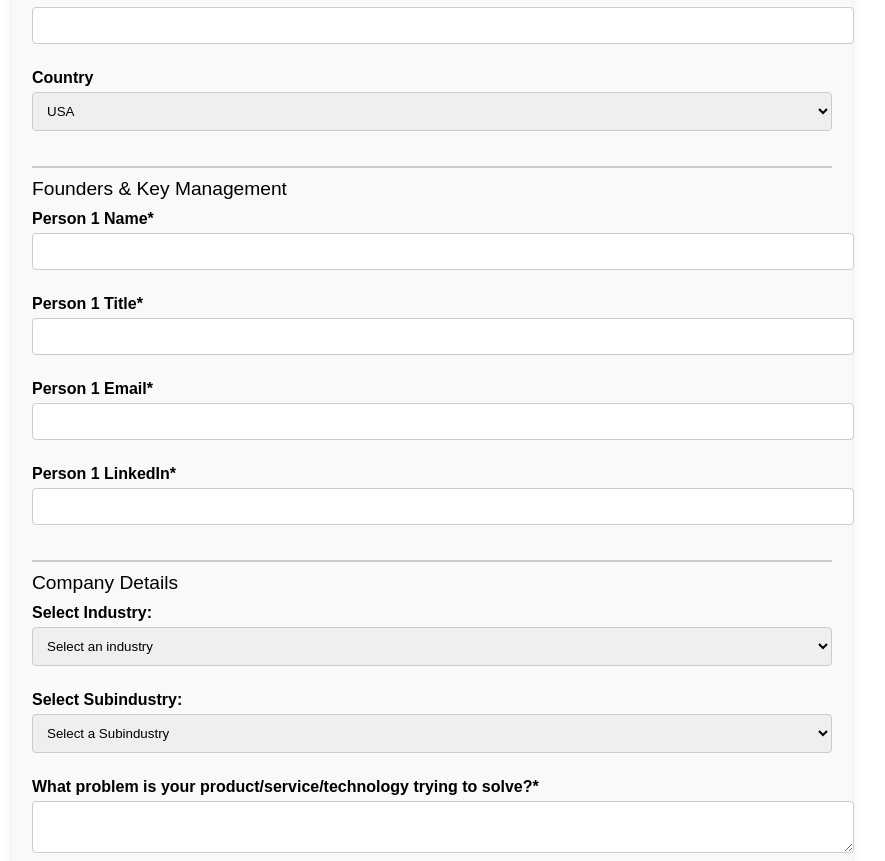
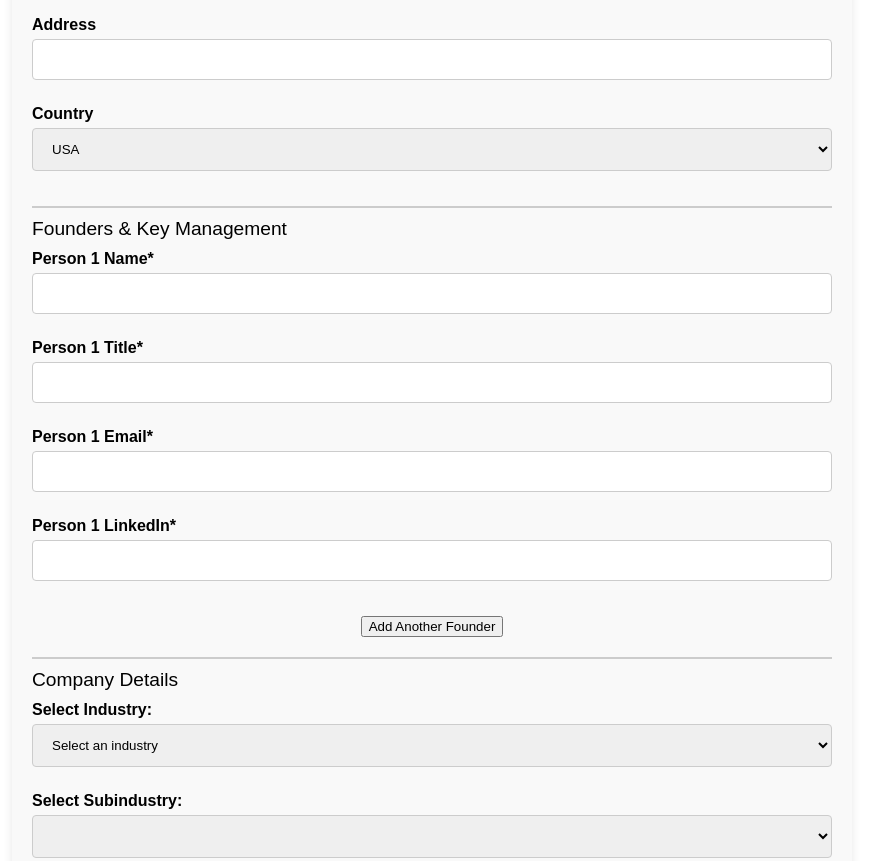
Before and after one commit to lucianlavric/familyofficeproto, a plain HTML site: page index.html in a window 1280 px wide. Shown: the part 857-1718 px from the top of the page, without its empty margins (208-1093 px from the left). Drawn offline with Linux system fonts and the light colour scheme.

Commit message:
formatted form and added extra founders section

```diff
--- a/index.html
+++ b/index.html
@@ -10,6 +10,13 @@
             font-family: Arial, sans-serif;
             margin: 0;
             padding: 20px;
+            text-align: center; /* Ensures everything is centered */
+        }
+
+        h1 {
+            margin-top: 0;
+            padding-top: 20px; /* Adjusts space at the top */
+            font-size: 2.5em; /* Makes the title larger */
         }
 
         form {
@@ -20,11 +27,14 @@
             background-color: #f9f9f9;
             border-radius: 8px;
             box-shadow: 0 2px 10px rgba(0, 0, 0, 0.1);
+            text-align: left; /* Keeps the form content left-aligned */
         }
 
-        h1 {
-            text-align: center;
-            margin-bottom: 30px;
+        .section-title {
+            font-size: 1.2em;
+            margin-top: 20px;
+            border-top: 2px solid #ccc;
+            padding-top: 10px;
         }
 
         label {
@@ -35,17 +45,11 @@
 
         input, textarea, select {
             width: 100%;
-            padding: 10px;
+            padding: 12px 15px; /* Adjusted padding for consistency */
             margin: 5px 0 15px;
             border: 1px solid #ccc;
             border-radius: 4px;
-        }
-
-        .section-title {
-            font-size: 1.2em;
-            margin-top: 20px;
-            border-top: 2px solid #ccc;
-            padding-top: 10px;
+            box-sizing: border-box; /* Ensures padding is included in the width */
         }
 
         .checkbox-group {
@@ -74,6 +78,15 @@
 
         .submit-button:hover {
             background-color: #45a049;
+        }
+
+        .input-container {
+            max-width: 500px;
+            margin: 0 auto;
+        }
+
+        .founder-section {
+            margin-bottom: 20px;
         }
     </style>
 </head>
@@ -119,6 +132,9 @@
 
     <!-- Founders & Key Management Section -->
     <div class="section-title">Founders & Key Management</div>
+
+    <!-- Founder 1 -->
+    <div class="founder-section" id="founder-1">
         <label for="founder_1_name">Person 1 Name*</label>
         <input type="text" id="founder_1_name" name="founder_1_name" required>
 
@@ -130,8 +146,12 @@
 
         <label for="founder_1_linkedin">Person 1 LinkedIn*</label>
         <input type="text" id="founder_1_linkedin" name="founder_1_linkedin" required>
+    </div>
 
-    <!-- Add additional founders (Person 2, 3) here as needed -->
+    <!-- Button to add another founder -->
+    <div class="button-container">
+        <button type="button" onclick="addFounder()">Add Another Founder</button>
+    </div>
 
     <!-- Company Details Section -->
     <div class="section-title">Company Details</div>
@@ -157,12 +177,9 @@
     </select>
 
     <!-- Dropdown for subcategories -->
-    <label for="subindustry">Select Subindustry:</label>
-    <select id="subindustry" name="subindustry" required>
-        <option value="">Select a Subindustry</option>
-    </select>
+    <label for="subindustry">Select Subindustry: </label>
+    <select id="subindustry" name="subindustry" required></select>
 
-    <!-- Problem Textarea -->
     <label for="product_problem">What problem is your product/service/technology trying to solve?*</label>
     <textarea id="product_problem" name="product_problem" required></textarea>
 
@@ -193,35 +210,32 @@
 
 <script>
     const industries = {
-        technology: [
-            'AI & ML', 'SaaS', 'Cloud Computing', 'Cybersecurity', 'Internet of Things (IoT)',
-            'Blockchain & Cryptocurrency', 'Data Analytics & Big Data', 'E-commerce Platforms',
-            'Enterprise Software', 'Gaming & VR / AR'
-        ],
-        healthcare: [
-            'Biotech', 'Medtech (Medical Devices)', 'Digital Health / HealthTech', 'Pharmaceuticals',
-            'Telemedicine', 'Diagnostics & Lab Testing', 'Genomics & Precision Medicine',
-            'Healthcare Services', 'Wearable Health Devices', 'Mental Health Solutions'
-        ],
-        energy: [
-            'Renewable Energy', 'Energy Storage & Batteries', 'Electric Vehicles (EVs) & Charging Infra',
-            'Carbon Capture & Sequestration', 'Energy Efficiency Solutions', 'Waste Management & Recycling',
-            'Green Building Technologies', 'Smart Grid & Energy Distribution', 'Sustainable Materials',
-            'Water & Environmental Technologies'
-        ],
-        consumer_goods: [
-            'Direct-to-Consumer (DTC) Brands', 'Food & Beverage Innovations', 'Personal Care & Wellness Products',
-            'Luxury Goods', 'Apparel & Footwear', 'Home Goods & Furniture', 'Point of Sale, Logistics',
-            'Consumer Electronics', 'Retail Tech', 'Sustainable Goods'
-        ]
+        technology: ['AI & ML', 'SaaS', 'Cloud Computing', 'Cybersecurity', 'Internet of Things (IoT)'],
+        healthcare: ['Biotech', 'Medtech', 'Digital Health', 'Telemedicine'],
+        energy: ['Renewable Energy', 'Energy Storage', 'Electric Vehicles'],
+        consumer_goods: ['Food & Beverage', 'Personal Care', 'Luxury Goods'],
+        fintech: ['Payment Processing', 'Insurtech', 'Wealth Management'],
+        industrial_tech: ['Robotics', 'Industrial IoT', 'Advanced Manufacturing'],
+        transportation: ['Freight Tech', 'Autonomous Vehicles', 'Urban Mobility'],
+        media: ['Content Streaming', 'Esports & Gaming', 'Music Tech'],
+        real_estate: ['Investment Platforms', 'Smart Homes', 'Property Management'],
+        education: ['LMS', 'Online Learning', 'Corporate Training'],
+        food_agtech: ['Vertical Farming', 'Food Safety', 'Agricultural Innovations'],
+        esg: ['Climate Tech', 'Impact Investing', 'Renewable Infrastructure'],
+        govtech: ['Smart Cities', 'Public Safety', 'Civic Engagement'],
+        aerospace: ['Satellites', 'Defense Systems', 'Aviation Technologies'],
+        travel: ['Travel Tech', 'Hotel Booking Platforms', 'Transportation Solutions'],
     };
 
     function updateSubindustries() {
         const industry = document.getElementById('industry').value;
         const subindustrySelect = document.getElementById('subindustry');
-        subindustrySelect.innerHTML = '<option value="">Select a Subindustry</option>';
+
+        // Clear previous subindustries
+        subindustrySelect.innerHTML = '';
+
         if (industry && industries[industry]) {
-            industries[industry].forEach(function(subindustry) {
+            industries[industry].forEach(subindustry => {
                 const option = document.createElement('option');
                 option.value = subindustry;
                 option.textContent = subindustry;
@@ -229,6 +243,29 @@
             });
         }
     }
+
+    let founderCount = 1;
+
+    function addFounder() {
+        founderCount++;
+
+        const newFounderSection = document.createElement('div');
+        newFounderSection.classList.add('founder-section');
+        newFounderSection.innerHTML = `
+            <label for="founder_${founderCount}_name">Person ${founderCount} Name*</label>
+            <input type="text" id="founder_${founderCount}_name" name="founder_${founderCount}_name" required>
+
+            <label for="founder_${founderCount}_title">Person ${founderCount} Title*</label>
+            <input type="text" id="founder_${founderCount}_title" name="founder_${founderCount}_title" required>
+
+            <label for="founder_${founderCount}_email">Person ${founderCount} Email*</label>
+            <input type="email" id="founder_${founderCount}_email" name="founder_${founderCount}_email" required>
+
+            <label for="founder_${founderCount}_linkedin">Person ${founderCount} LinkedIn*</label>
+            <input type="text" id="founder_${founderCount}_linkedin" name="founder_${founderCount}_linkedin" required>
+        `;
+        document.getElementById('submitForm').insertBefore(newFounderSection, document.querySelector('.button-container'));
+    }
 </script>
 
 </body>
```
Lines whose indentation alone changed are shown as unchanged.
